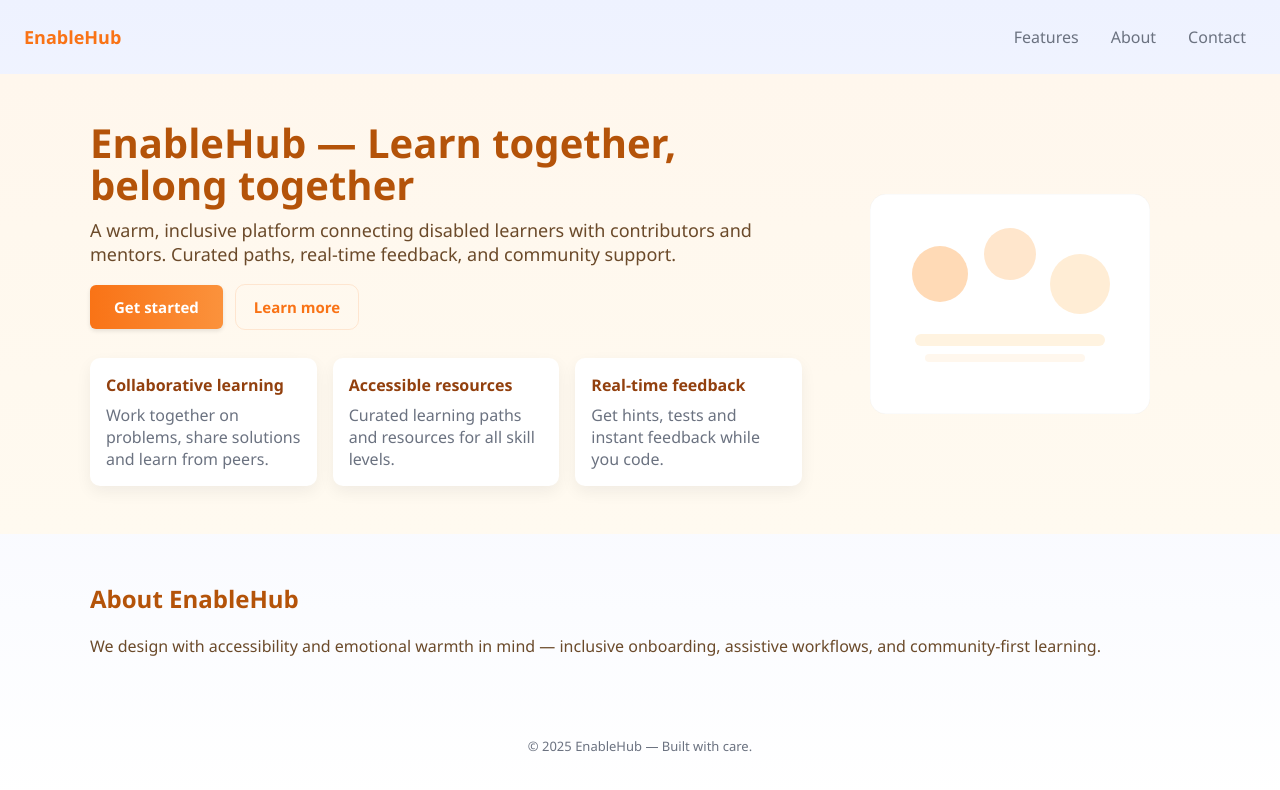
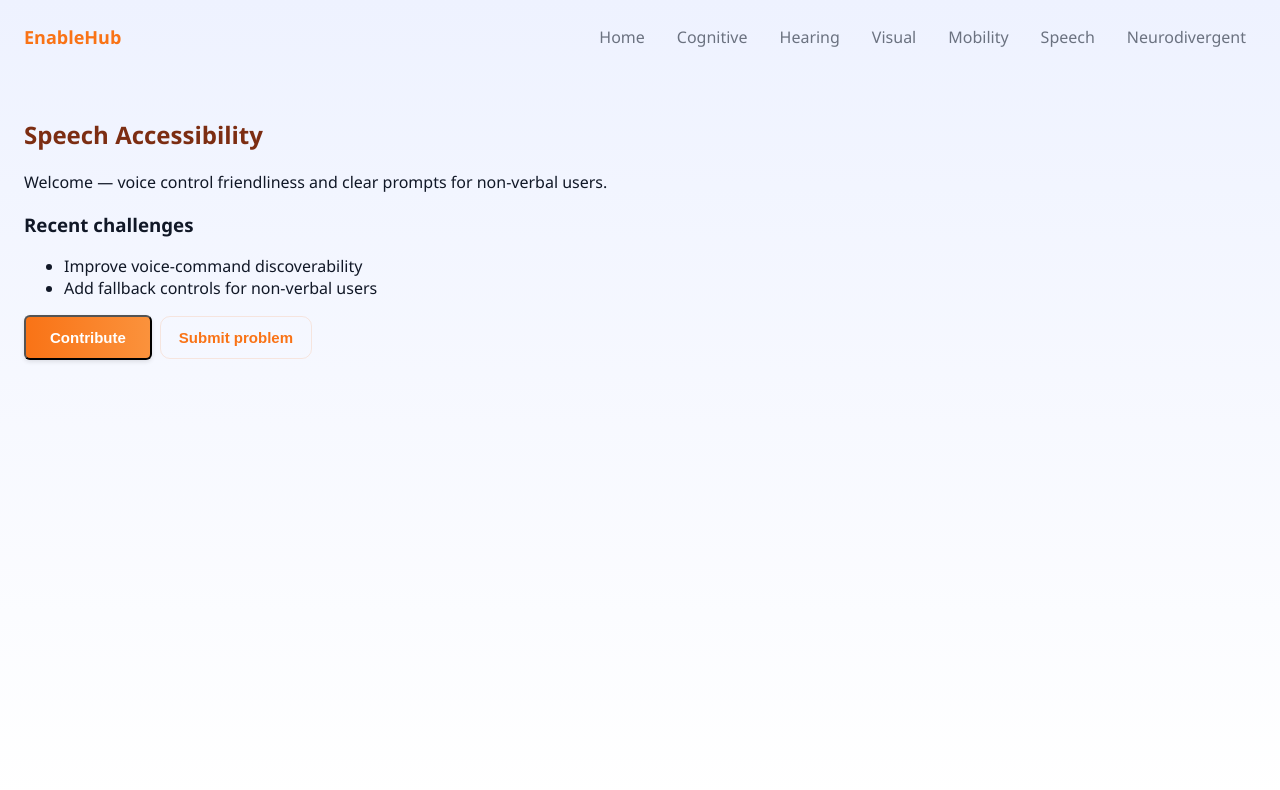
Before and after one commit to Vaish123-M/SolveTogether-platform, a React (Create React App) app in the folder EnableHub/client/: page /speech in a window 1280 px wide. Shown: the top 790 px of the page. Built offline with nearby package versions, Linux system fonts and the light colour scheme.

Commit message:
made changes in pages

```diff
--- a/EnableHub/client/src/App.js
+++ b/EnableHub/client/src/App.js
@@ -1,7 +1,28 @@
 import React from 'react'
 import './index.css'
+import { BrowserRouter, Routes, Route } from 'react-router-dom'
+import Navbar from './components/Navbar'
 import Landing from './pages/Landing'
+import Cognitive from './pages/Cognitive'
+import Hearing from './pages/Hearing'
+import Visual from './pages/Visual'
+import Mobility from './pages/Mobility'
+import Speech from './pages/Speech'
+import Neurodivergent from './pages/Neurodivergent'
 
 export default function App() {
-  return <Landing />
+  return (
+    <BrowserRouter>
+      <Navbar />
+      <Routes>
+        <Route path="/" element={<Landing />} />
+        <Route path="/cognitive" element={<Cognitive />} />
+        <Route path="/hearing" element={<Hearing />} />
+        <Route path="/visual" element={<Visual />} />
+        <Route path="/mobility" element={<Mobility />} />
+        <Route path="/speech" element={<Speech />} />
+        <Route path="/neurodivergent" element={<Neurodivergent />} />
+      </Routes>
+    </BrowserRouter>
+  )
 }
--- a/EnableHub/client/src/components/Navbar.js
+++ b/EnableHub/client/src/components/Navbar.js
@@ -1,7 +1,8 @@
 import React from 'react'
-import { NavLink } from 'react-router-dom'
+import { NavLink, useLocation } from 'react-router-dom'
 
 export default function Navbar() {
+  const location = useLocation()
   const links = [
     { to: '/', label: 'Home' },
     { to: '/cognitive', label: 'Cognitive' },
--- a/EnableHub/client/src/index.css
+++ b/EnableHub/client/src/index.css
@@ -25,10 +25,6 @@ body {
 .btn { display:inline-block; padding:10px 16px; border-radius:6px; text-decoration:none; font-weight:600; }
 .btn-primary { background:var(--accent); color:#fff; }
 .btn-ghost { background:transparent; color:var(--accent); border:1px solid rgba(79,70,229,0.12); }
-.features { display:flex; gap:12px; margin-top:18px; }
-.feature { background:#fff; padding:12px; border-radius:6px; flex:1; box-shadow:0 4px 12px rgba(15,23,42,0.04); }
-.feature h3 { margin:0 0 6px 0; font-size:16px; }
-.feature p { margin:0; color:var(--muted); font-size:14px; }
 
 footer { margin-top:18px; text-align:center; color:var(--muted); font-size:13px; }
 
@@ -53,10 +49,7 @@ footer { margin-top:18px; text-align:center; color:var(--muted); font-size:13px;
 .btn-primary { background:linear-gradient(90deg,var(--accent),var(--accent-2)); color: white; box-shadow:0 8px 24px rgba(249,115,22,0.18); }
 .btn-secondary { background:transparent; color:var(--accent); border:1px solid rgba(249,115,22,0.14); }
 
-.features-grid { display:grid; grid-template-columns:repeat(auto-fit,minmax(220px,1fr)); gap:16px; margin-top:28px; }
-.feature-card { background:var(--card); padding:16px; border-radius:10px; box-shadow:0 6px 16px rgba(15,23,42,0.06); }
-.feature-card h4 { margin:0 0 8px 0; color:#92400e; }
-.feature-card p { margin:0; color:var(--muted); }
+/* Features and About sections removed */
 
 /* Responsive tweaks */
 @media (max-width:800px) {
--- a/EnableHub/client/src/pages/Landing.js
+++ b/EnableHub/client/src/pages/Landing.js
@@ -1,19 +1,4 @@
 import React from 'react'
-
-const features = [
-  {
-    title: 'Collaborative learning',
-    desc: 'Work together on problems, share solutions and learn from peers.',
-  },
-  {
-    title: 'Accessible resources',
-    desc: 'Curated learning paths and resources for all skill levels.',
-  },
-  {
-    title: 'Real-time feedback',
-    desc: 'Get hints, tests and instant feedback while you code.',
-  },
-]
 
 export default function Landing() {
   return (
@@ -21,11 +6,6 @@ export default function Landing() {
       <a className="skip-link" href="#main">Skip to content</a>
       <header className="site-header">
         <a className="brand" href="#">EnableHub</a>
-        <nav className="nav" aria-label="Primary">
-          <a href="#features">Features</a>
-          <a href="#about">About</a>
-          <a href="#contact">Contact</a>
-        </nav>
       </header>
 
       <section className="hero" role="region" aria-label="Intro">
@@ -33,19 +13,8 @@ export default function Landing() {
           <div className="hero-copy">
             <h1 className="hero-title">EnableHub — Learn together, belong together</h1>
             <p className="hero-lead">A warm, inclusive platform connecting disabled learners with contributors and mentors. Curated paths, real-time feedback, and community support.</p>
-
             <div className="ctas">
               <a className="btn btn-primary" href="#signup">Get started</a>
-              <a className="btn btn-secondary" href="#about">Learn more</a>
-            </div>
-
-            <div className="features-grid" id="features">
-              {features.map((f) => (
-                <div key={f.title} className="feature-card" role="article">
-                  <h4>{f.title}</h4>
-                  <p>{f.desc}</p>
-                </div>
-              ))}
             </div>
           </div>
 
```
